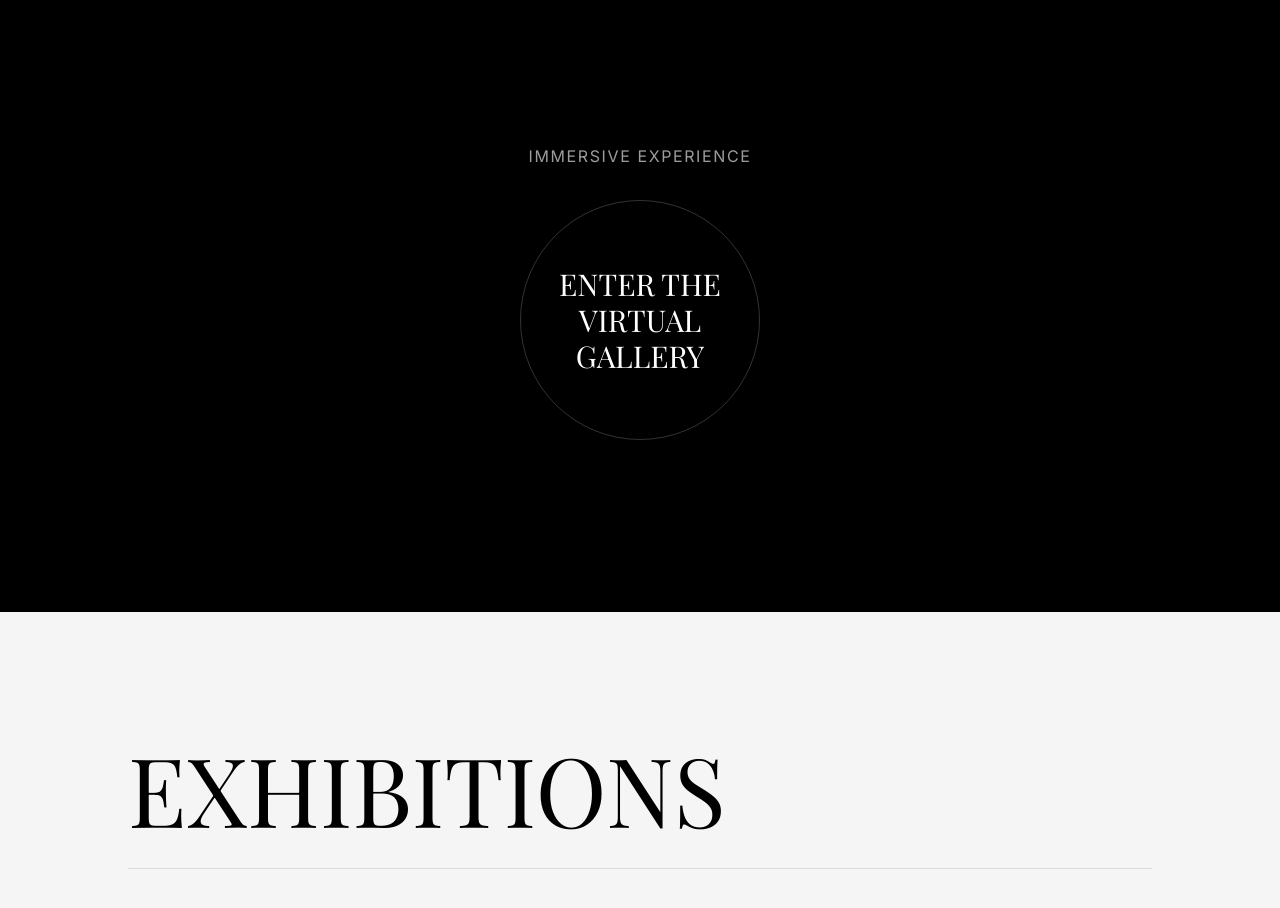
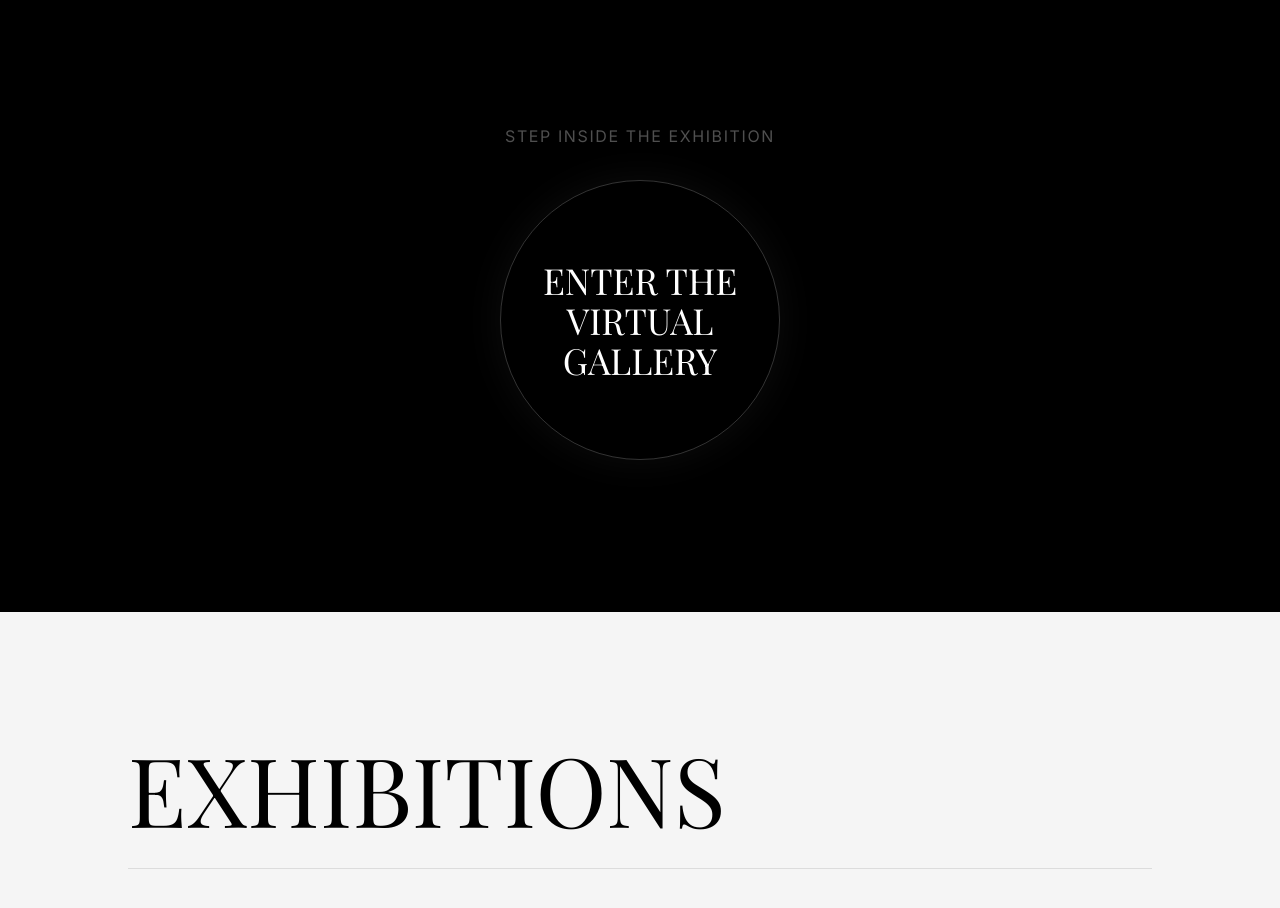
Before and after one commit to Gitausimon/moses-art-website, a Next.js app: page / in a window 1280 px wide. Shown: the part 5340-6248 px from the top of the page. Built offline with nearby package versions, Linux system fonts and the light colour scheme; a web font is replaced by a local one.

Commit message:
feat: turn 3D Virtual Gallery entry into a cinematic experience

```diff
--- a/src/components/VirtualGalleryCTA.tsx
+++ b/src/components/VirtualGalleryCTA.tsx
@@ -9,6 +9,15 @@ export default function VirtualGalleryCTA() {
   const buttonRef = useRef<HTMLButtonElement>(null);
   const textRef = useRef<HTMLSpanElement>(null);
   const [isOpen, setIsOpen] = useState(false);
+  const [isEntering, setIsEntering] = useState(false);
+
+  const handleEnterClick = () => {
+    setIsEntering(true);
+    setTimeout(() => {
+      setIsOpen(true);
+      setIsEntering(false);
+    }, 2500);
+  };
 
   useEffect(() => {
     const btn = buttonRef.current;
@@ -51,44 +60,54 @@ export default function VirtualGalleryCTA() {
   }, [isOpen]);
 
   useEffect(() => {
-    if (isOpen) {
+    if (isOpen || isEntering) {
       document.body.style.overflow = "hidden"; // Prevent scrolling behind overlay
     } else {
       document.body.style.overflow = "";
     }
-  }, [isOpen]);
+  }, [isOpen, isEntering]);
 
   return (
     <>
       <section className="h-[80vh] w-full bg-black text-white flex flex-col items-center justify-center relative overflow-hidden">
         <div className="absolute inset-0 bg-gradient-to-t from-black/80 to-transparent z-0 pointer-events-none" />
 
-        <p className="font-sans uppercase tracking-widest text-[#9C9C9C] mb-8 z-10 text-sm md:text-base">
-          Immersive Experience
+        <p className="font-sans uppercase tracking-widest text-[#9C9C9C] mb-8 z-10 text-sm md:text-base animate-pulse">
+          Step inside the exhibition
         </p>
 
         <button
           ref={buttonRef}
-          onClick={() => setIsOpen(true)}
-          className="relative z-10 w-[30vh] h-[30vh] rounded-full border border-white/20 flex items-center justify-center group overflow-hidden bg-transparent hover:bg-white hover:text-black transition-colors duration-500"
+          onClick={handleEnterClick}
+          className="relative z-10 w-[30vh] h-[30vh] md:w-[35vh] md:h-[35vh] rounded-full border border-white/20 flex items-center justify-center group overflow-hidden bg-transparent hover:bg-white hover:text-black transition-all duration-700 shadow-[0_0_40px_rgba(255,255,255,0.05)] hover:shadow-[0_0_80px_rgba(255,255,255,0.2)]"
           data-magnetic
         >
           <div className="absolute inset-0 bg-white scale-0 rounded-full group-hover:scale-100 transition-transform duration-500 ease-in-out origin-center" />
-          <span ref={textRef} className="font-display text-2xl md:text-3xl uppercase text-center max-w-[80%] relative z-20 transition-colors duration-500">
+          <span ref={textRef} className="font-display text-2xl md:text-4xl uppercase text-center max-w-[80%] relative z-20 transition-colors duration-500">
             Enter The <br/> Virtual Gallery
           </span>
         </button>
       </section>
 
+      {/* Cinematic Entry Overlay */}
+      {isEntering && (
+        <div className="fixed inset-0 z-[99999] bg-black flex items-center justify-center animate-fade-in duration-1000">
+          <p className="font-sans text-[#9C9C9C] tracking-[0.3em] uppercase animate-pulse text-sm md:text-xl text-center px-8">
+            Entering MossCatti Virtual Gallery...
+          </p>
+        </div>
+      )}
+
       {/* Fullscreen 3D Gallery Overlay */}
       {isOpen && (
-        <div className="fixed inset-0 z-[99999] bg-black bg-opacity-95 flex items-center justify-center animate-fade-in">
+        <div className="fixed inset-0 z-[99999] bg-black flex items-center justify-center animate-fade-in duration-1000">
           <button
             onClick={() => setIsOpen(false)}
-            className="absolute top-8 right-8 z-50 p-4 bg-white/10 hover:bg-white/20 rounded-full text-white transition-colors backdrop-blur-sm group"
+            className="absolute top-8 right-8 md:top-12 md:right-12 z-50 px-6 py-4 bg-white/10 hover:bg-white/20 rounded-full text-white transition-colors backdrop-blur-sm flex items-center gap-3 border border-white/10 group"
             data-magnetic
           >
-            <X size={32} className="group-hover:rotate-90 transition-transform duration-300"/>
+            <span className="font-sans uppercase tracking-widest text-xs hidden md:block">Back to Gallery</span>
+            <X size={20} className="group-hover:rotate-90 transition-transform duration-300"/>
           </button>
 
           <div className="w-full h-full p-4 md:p-12 pb-24 md:pb-12 h-screen flex flex-col items-center justify-center">
```
